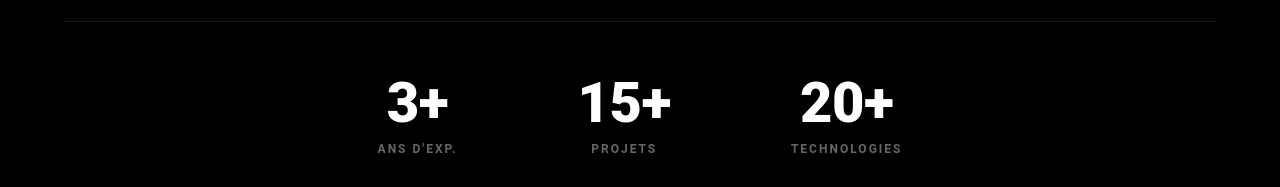
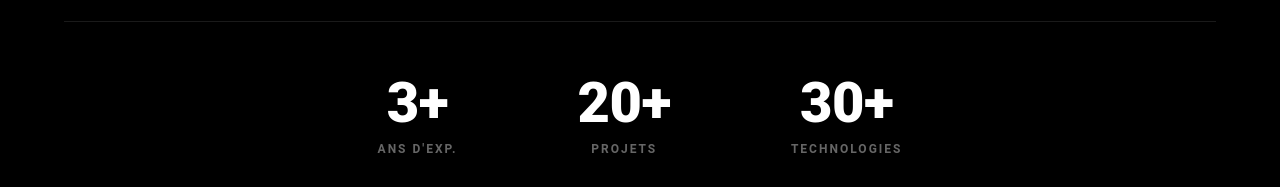
Before and after one commit to stantanasi/stantanasi.github.io, a Next.js app: page / in a window 1280 px wide. Shown: the part 500-687 px from the top of the page. Built offline with nearby package versions, Linux system fonts and the light colour scheme; no server answers; what @mui/material-nextjs would draw is missing.

Commit message:
feat(hero): update stats value

```diff
--- a/components/sections/Hero.tsx
+++ b/components/sections/Hero.tsx
@@ -81,8 +81,8 @@ export default function Hero() {
         >
           {[
             { val: '3+', label: "Ans d'Exp." },
-            { val: '15+', label: 'Projets' },
-            { val: '20+', label: 'Technologies' },
+            { val: '20+', label: 'Projets' },
+            { val: '30+', label: 'Technologies' },
           ].map((stat) => (
             <Box key={stat.label}>
               <Typography
```
